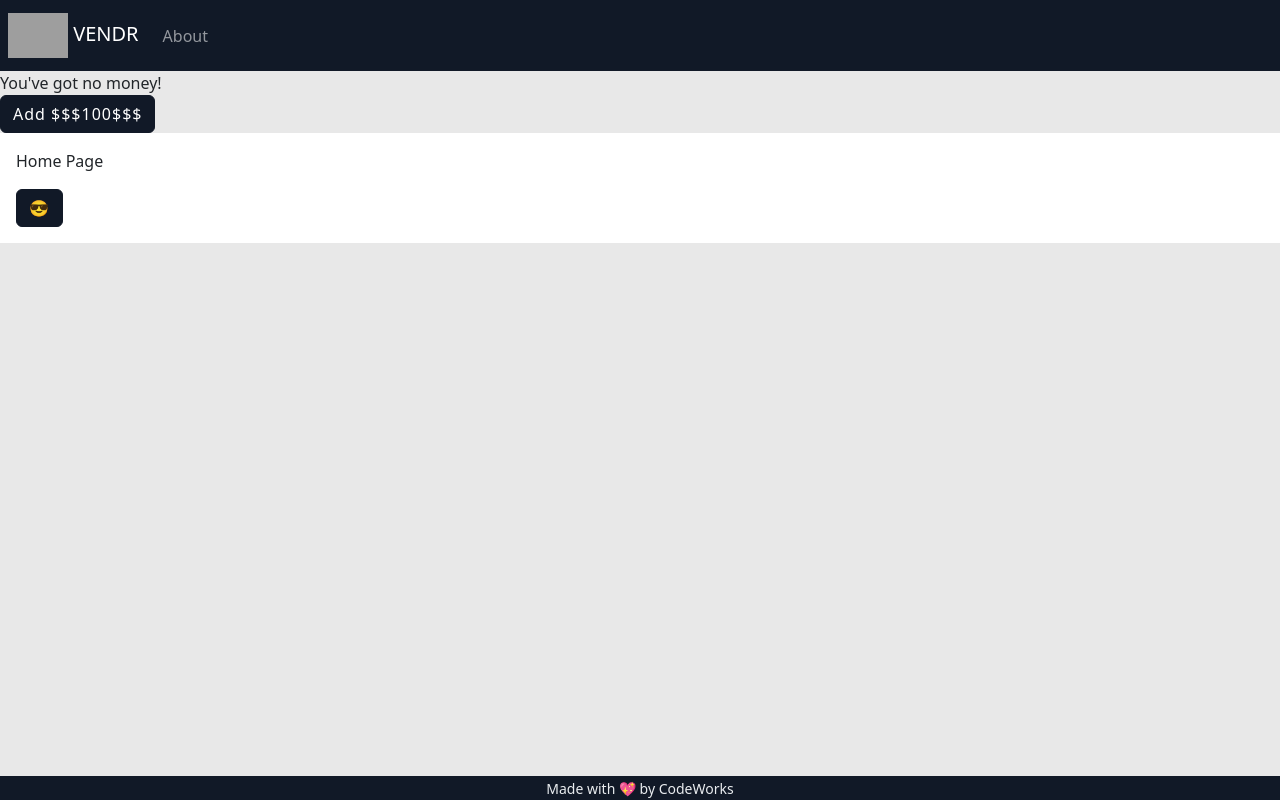
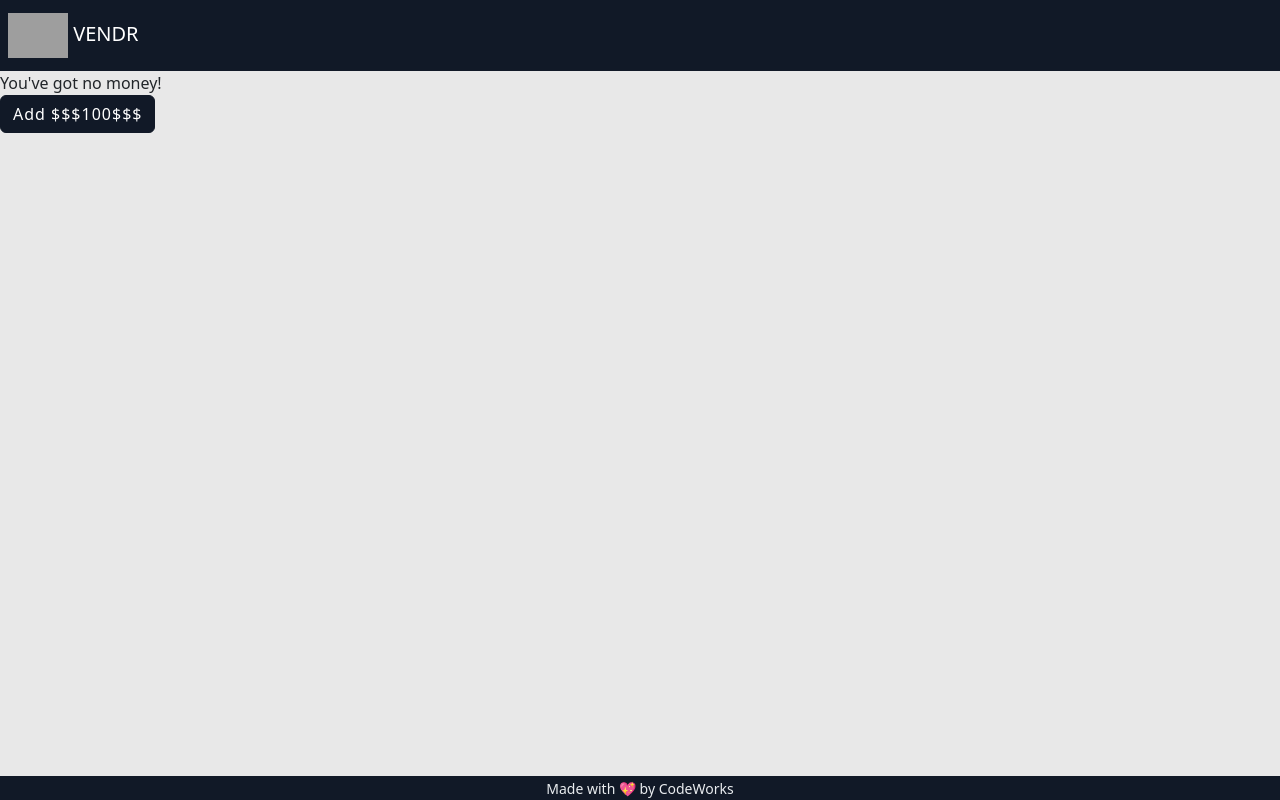
Before and after one commit to ItsBup/VENDR, a website with bundled scripts: page index.html in a window 1280 px wide. Built offline with nearby package versions, Linux system fonts and the light colour scheme; grey boxes are pictures that could not be loaded; a script that the page names is missing.

Commit message:
HAHA BYEBYE ROUTER

```diff
--- a/app/App.js
+++ b/app/App.js
@@ -1,9 +1,6 @@
 import { SnacksController } from './controllers/SnacksController.js';
-import { router } from './router-config.js';
 
 class App {
-
-  router = router
 
   SnacksController = new SnacksController
 }
--- a/index.html
+++ b/index.html
@@ -30,8 +30,6 @@
       </button>
       <div class="collapse navbar-collapse" id="navbarNavAltMarkup">
         <div class="navbar-nav">
-          <!-- NAVLINKS -->
-          <a href="#/about" class="nav-link">About</a>
         </div>
       </div>
       <div class="flex-grow-1 justify-content-end align-items-center d-flex" id="authstate"></div>
@@ -45,14 +43,6 @@
         You've got <span id="total-cash">no</span> money!
       </div>
       <button class="btn btn-dark" onclick="app.SnacksController.addMoney()">Add $$$100$$$</button>
-    </section>
-
-
-
-
-
-    <section id="router-view">
-      <!-- primary viewport -->
     </section>
 
   </main>
```
